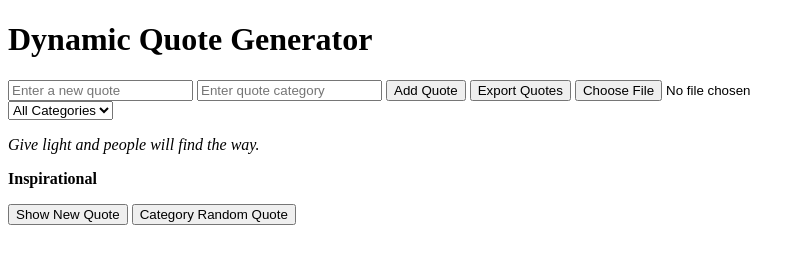
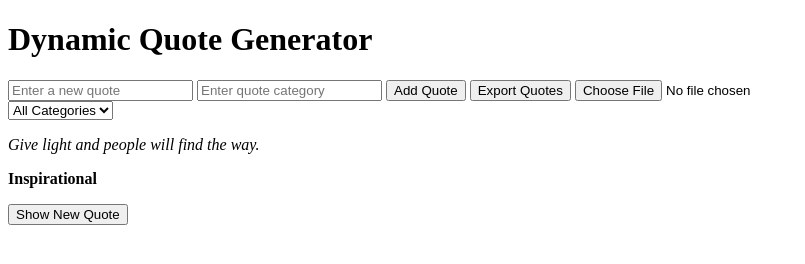
Before and after one commit to Ntihanabayo-Alphonse/alx_fe_javascript, a plain HTML site: page dom-manipulation/index.html in a window 1280 px wide. Shown: the whole page, without its empty margins (0-805 px from the left). Drawn offline with Linux system fonts and the light colour scheme.

Commit message:
Removed the category random btn

```diff
--- a/dom-manipulation/index.html
+++ b/dom-manipulation/index.html
@@ -27,7 +27,6 @@
       </div>
     <div id="quoteDisplay"></div>
     <button id="newQuote">Show New Quote</button>
-    <button id="randomQuote">Category Random Quote</button>
 
     <script src="script.js"></script>
 </body>
```
